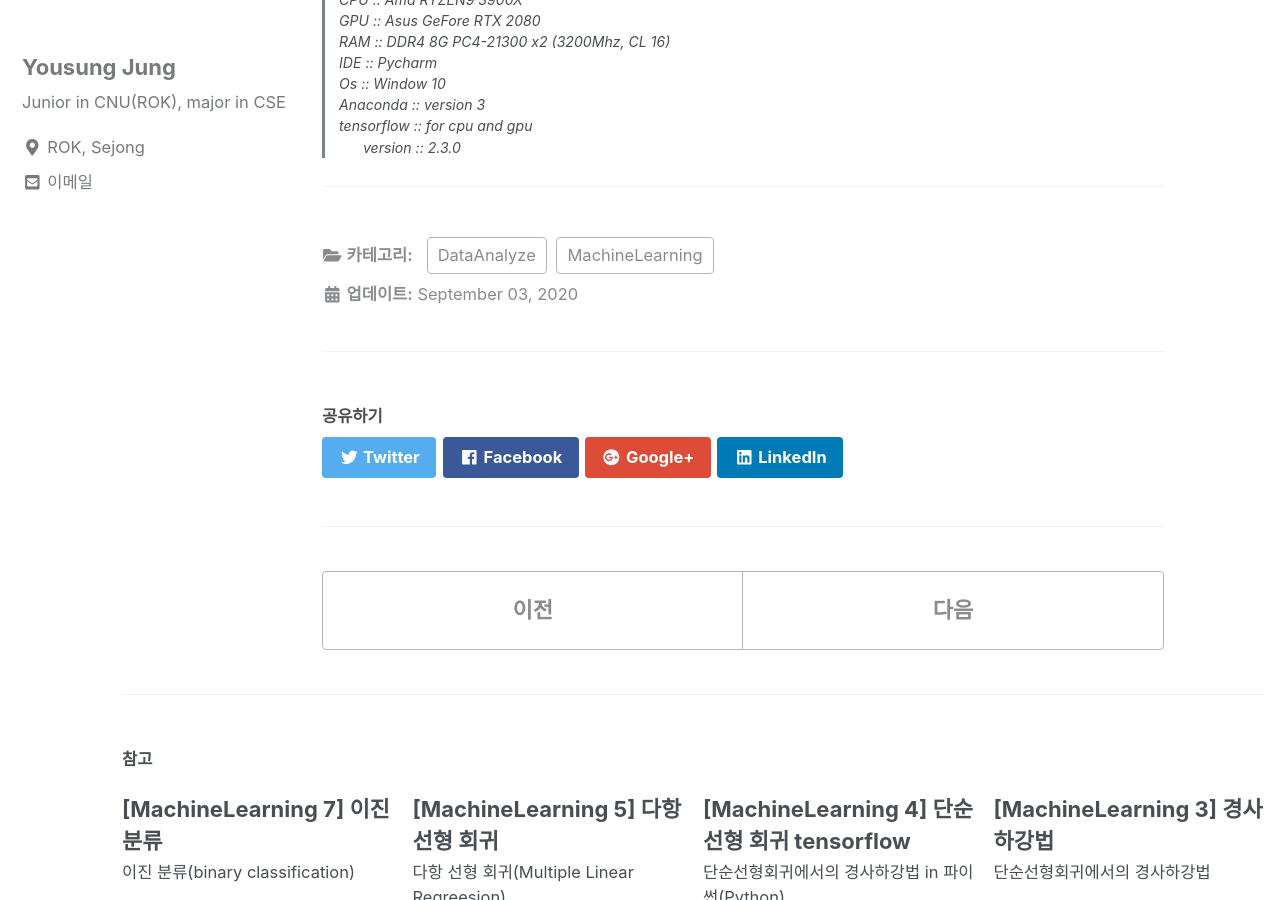
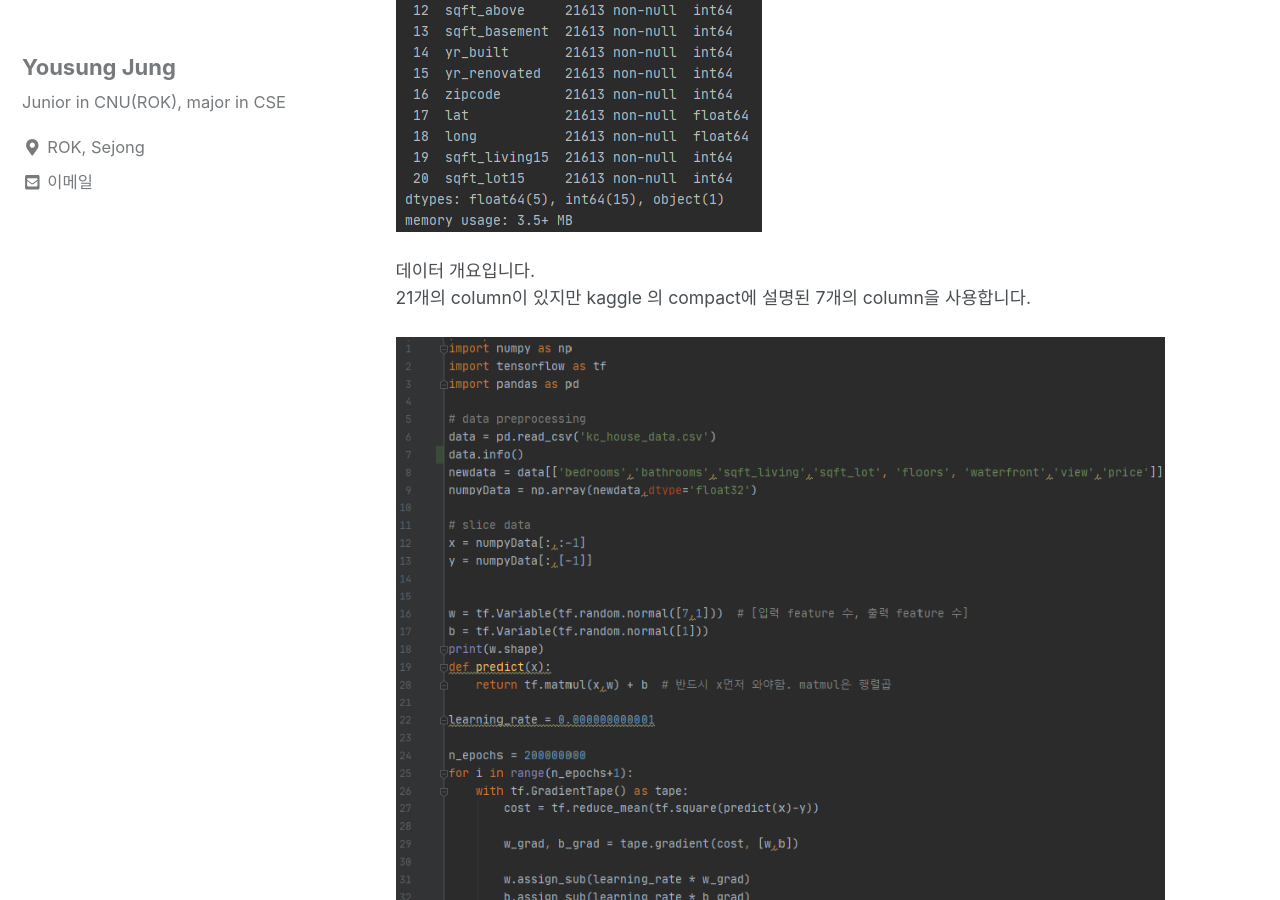
Before and after one commit to can019/can019.github.io, a Jekyll site: the page built from _posts/2020-09-02-MachineLearning-AI-6.md, in a window 1280 px wide and 900 px high, scrolled down 3457 px. Built offline with Jekyll 4.4.1, drawn with Linux system fonts in a browser that asks for light colours; nearby versions of some CDN libraries.

Commit message:
with kaggle

```diff
--- a/_posts/2020-09-02-MachineLearning-AI-6.md
+++ b/_posts/2020-09-02-MachineLearning-AI-6.md
@@ -63,6 +63,12 @@ categories: MachineLearning DataAnalyze
              <div><!--chapter3-->
                 <h3 style = "font-size :1.2em">1. HousePrice</h3><br/>
                 <div style = "margin-left : 3%">
+                   <img src="/assets/photos/machineLearning6/multiple_linear_regression_HousePrice_dataInfo.png"><br/><br/>
+                   데이터 개요입니다. <br>
+                   21개의 column이 있지만 kaggle 의 compact에 설명된 7개의 column을 사용합니다. <br><br>
+
+                   <img src="/assets/photos/machineLearning6/multiple_linear_regression_HousePrice_code.png"><br/><br/>
+
 
                 </div>
               </div><!--chapter3-->
```
Also changed, not shown: assets/photos/machineLearning6/multiple_linear_regression_HousePrice_code.png (added), assets/photos/machineLearning6/multiple_linear_regression_HousePrice_dataInfo.png (added).
